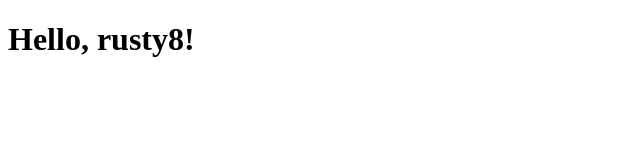
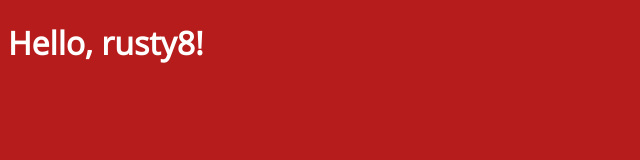
Before and after one commit to mbrlabs/rusty8, an Electron app: page node/index.html in a window 800 px wide. Shown: the whole page, without its empty margins (0-640 px from the left). Drawn offline with nearby package versions, Linux system fonts and the light colour scheme.

Commit message:
Added some styling

```diff
--- a/node/app.js
+++ b/node/app.js
@@ -13,6 +13,9 @@ function createWindow() {
     if(DEBUG) {
         win.webContents.openDevTools();
     }
+/*    else {
+        win.setMenu(null);
+    }*/
 
     win.on('closed', () => {
         win = null;
--- a/node/index.html
+++ b/node/index.html
@@ -3,15 +3,15 @@
     <head>
         <meta charset="UTF-8">
         <title>Rusty8</title>
+
+        <link rel="stylesheet" href="./style.css">
+
+        <script>window.$ = window.jQuery = require('jquery');</script>
+        <script src="./script.js"></script>
     </head>
 
     <body>
         <h1>Hello, rusty8!</h1>
-
-
-        <!-- Import scripts -->
-        <script>window.$ = window.jQuery = require('jquery');</script>
-        <script src="./script.js"></script>
     </body>
 
 </html>
--- a/node/script.js
+++ b/node/script.js
@@ -1,3 +1,3 @@
 $(function() {
-	alert("I am a JS alert window");
+	var fs = require("fs");
 });
--- /dev/null
+++ b/node/style.css
@@ -0,0 +1,10 @@
+@font-face {
+    font-family: open-sans;
+    src: url(OpenSans.ttf);
+}
+
+body {
+	background: #b71c1c;
+	color: #fff;
+	font-family: open-sans;
+}
```
Also changed, not shown: README.md, node/OpenSans.ttf (added).
